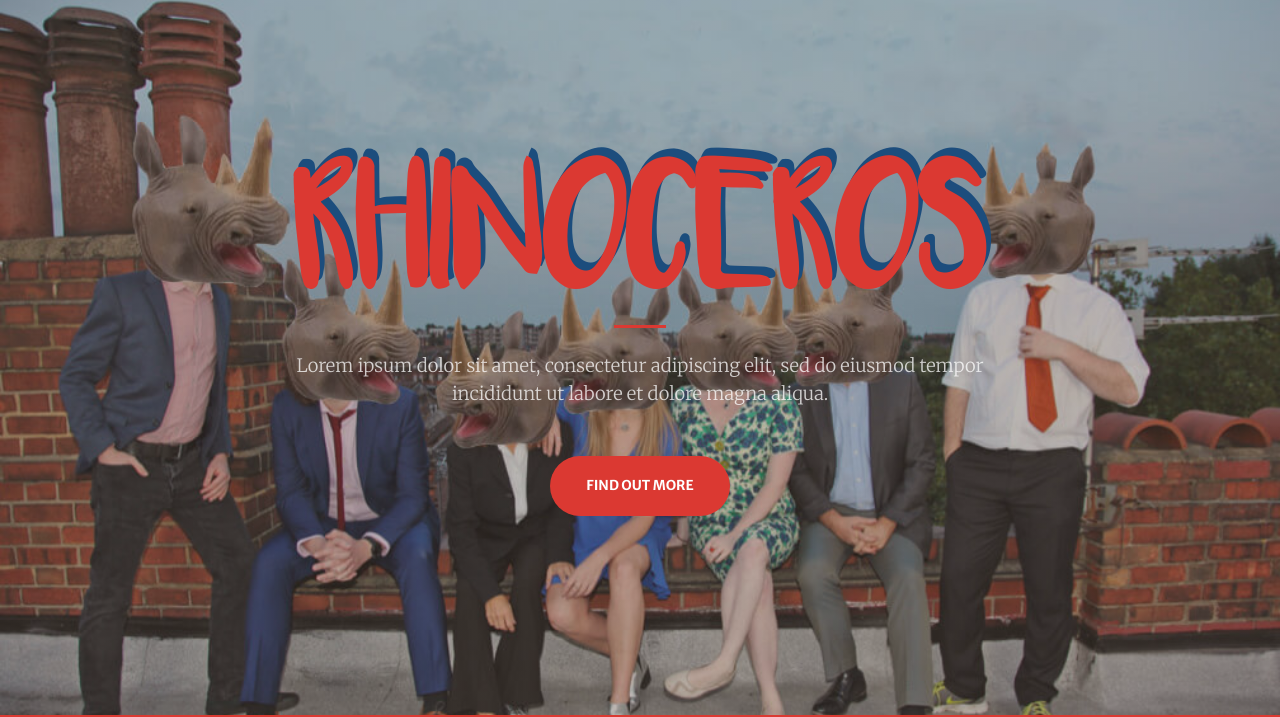
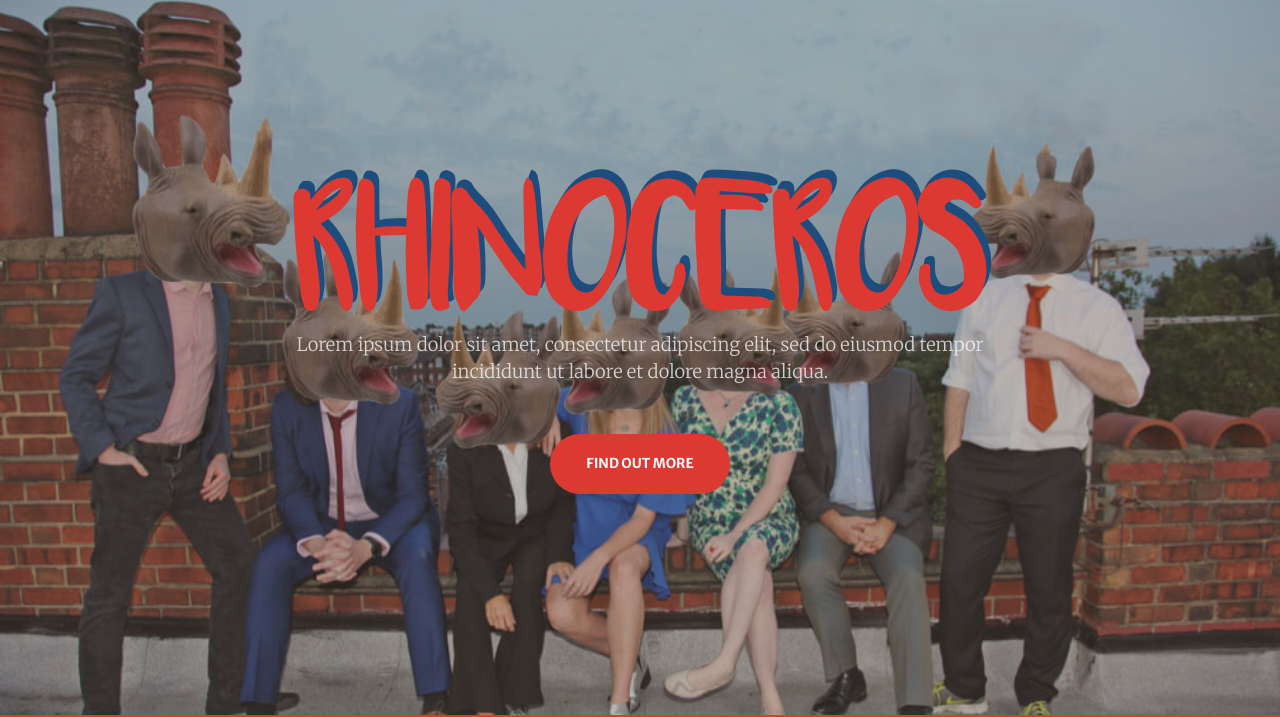
Before and after one commit to chr92/rhinoceros, a website with bundled scripts: page index.html in a window 1280 px wide. Shown: the part 85-802 px from the top of the page. Built offline with nearby package versions, Linux system fonts and the light colour scheme.

Commit message:
Image fixes

```diff
--- a/index.html
+++ b/index.html
@@ -31,7 +31,7 @@
   <link rel="apple-touch-icon" sizes="144x144" href="/apple-icon-144x144.png">
   <link rel="apple-touch-icon" sizes="152x152" href="/apple-icon-152x152.png">
   <link rel="apple-touch-icon" sizes="180x180" href="/apple-icon-180x180.png">
-  <link rel="icon" type="image/png" sizes="192x192"  href="/android-icon-192x192.png">
+  <link rel="icon" type="image/png" sizes="192x192" href="/android-icon-192x192.png">
   <link rel="icon" type="image/png" sizes="32x32" href="/favicon-32x32.png">
   <link rel="icon" type="image/png" sizes="96x96" href="/favicon-96x96.png">
   <link rel="icon" type="image/png" sizes="16x16" href="/favicon-16x16.png">
@@ -81,7 +81,6 @@
       <div class="row h-100 align-items-center justify-content-center text-center">
         <div class="col-lg-10 align-self-end">
           <h1 class="text-uppercase font-weight-bold">Rhinoceros</h1>
-          <hr class="divider my-4">
         </div>
         <div class="col-lg-8 align-self-baseline">
           <p class="text-white-75 font-weight-light mb-5">Lorem ipsum dolor sit amet, consectetur adipiscing elit, sed
@@ -205,8 +204,8 @@
             The Wilsons, The Cartel, Hoof, Homunculus...
           </p>
           <p>
-            <a class="btn" href="https://www.eventbrite.co.uk/o/rhinoceros-improv-18743727031"
-              role="button" id="eventbrite">See our upcoming shows</a>
+            <a class="btn" href="https://www.eventbrite.co.uk/o/rhinoceros-improv-18743727031" role="button"
+              id="eventbrite">See our upcoming shows</a>
           </p>
         </div>
         <div class="col-md-5">
```
Also changed, not shown: img/logo.png.
